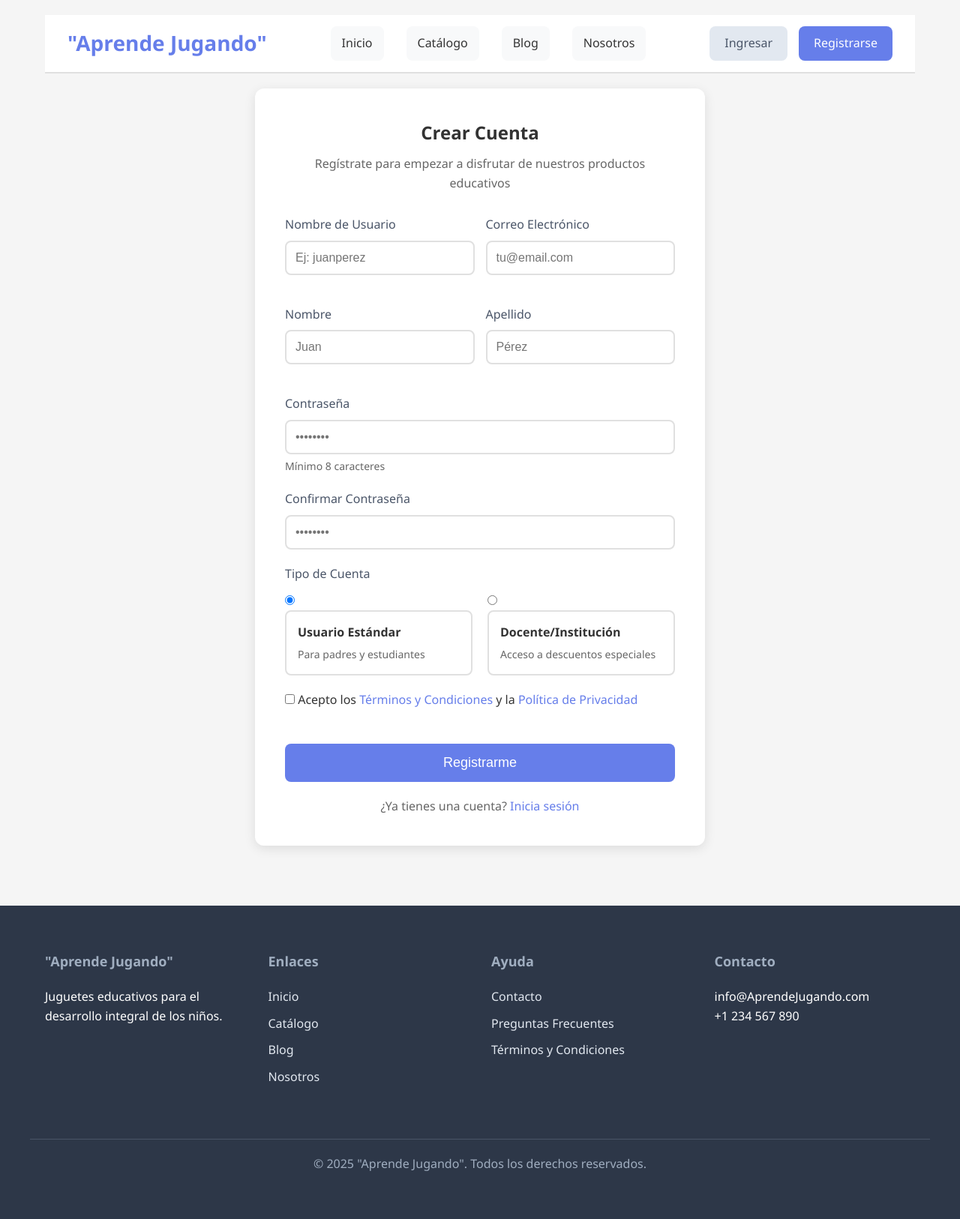
After one commit to Cazariny/Aprender_Jugando, a Django app: page /registro/ in a window 1280 px wide. The commit adds this page. Shown: the whole page at 75% size. Run offline with Django 5.2, Linux system fonts and the light colour scheme.

Commit message:
ajuste de logo admin y login + registro

```diff
--- a/AprenderJugando/urls.py
+++ b/AprenderJugando/urls.py
@@ -19,6 +19,9 @@ from django.urls import path
 from django.conf import settings
 from contenido import views
 from api import views as views_api
+from contenido.views import registro
+from contenido.views import login as login_view
+
 
 urlpatterns = [
     path('admin/', admin.site.urls),
@@ -26,6 +29,13 @@ urlpatterns = [
     path('acerca/', views.about, name='acerca'),
     path('blog/', views_api.BlogCategory, name='Blog'),
     path('blog/<slug:slug>', views_api.BlogDetail, name='BlogDetail'),
+    path('login/', views.login, name='login'),
+    path('login/', views.login, name='login'),
+    path('accounts/login/', login_view),
+    path('registro/', views.registro, name='registro'),
+    path('logout/', views.logout, name='logout'),
+
+
 ]
 
 if settings.DEBUG:
--- a/api/views.py
+++ b/api/views.py
@@ -45,3 +45,9 @@ def BlogDetail(request, slug):
     post.refresh_from_db()  # Actualizar el objeto con el nuevo valor de vistas
 
     return render(request, "blog/blog_detail.html", {'post': post})
+
+def login(request):
+    return render(request, "pages/login.html")
+
+def registro(request):
+    return render(request, "pages/.html")
--- a/contenido/templates/base.html
+++ b/contenido/templates/base.html
@@ -9,6 +9,13 @@
     {% block extra_css %}{% endblock %}
 </head>
 <body>
+    {% if messages %}
+  <ul class="messages">
+    {% for message in messages %}
+      <li>{{ message }}</li>
+    {% endfor %}
+  </ul>
+{% endif %}
     <div class="container">
         {% include 'partials/_header.html' %}
 
--- a/contenido/templates/pages/home.html
+++ b/contenido/templates/pages/home.html
@@ -30,7 +30,7 @@
         <h3>Sobre Nosotros</h3>
         <p>Nuestra misión y valores</p>
     </a>
-    <a href="" class="quick-card">
+    <a href="{%url "login" %}" class="quick-card">
         <div class="quick-icon">👤</div>
         <h3>Regístrate</h3>
         <p>Y obtén beneficios exclusivos</p>
--- /dev/null
+++ b/contenido/templates/pages/registro.html
@@ -0,0 +1,95 @@
+{% extends 'base.html' %}
+{% load static %}
+
+{% block title %}Registrarse - "Aprende Jugando"{% endblock %}
+
+{% block content %}
+<section class="form-section">
+    <div class="form-container">
+        <h1 style="margin-bottom: 10px; text-align: center;">Crear Cuenta</h1>
+        <p style="text-align: center; margin-bottom: 30px; color: #666;">
+            Regístrate para empezar a disfrutar de nuestros productos educativos
+        </p>
+
+        {% if messages %}
+            <ul style="color: red;">
+            {% for message in messages %}
+                <li>{{ message }}</li>
+            {% endfor %}
+            </ul>
+        {% endif %}
+
+        <form method="POST" action="{% url 'registro' %}">
+            {% csrf_token %}
+            <div style="display: grid; grid-template-columns: 1fr 1fr; gap: 15px; margin-bottom: 20px;">
+                <div class="form-group">
+                    <label class="form-label" for="username">Nombre de Usuario</label>
+                    <input type="text" id="username" name="username" class="form-input" placeholder="Ej: juanperez" required>
+                </div>
+
+                <div class="form-group">
+                    <label class="form-label" for="email">Correo Electrónico</label>
+                    <input type="email" id="email" name="email" class="form-input" placeholder="tu@email.com" required>
+                </div>
+            </div>
+
+            <div style="display: grid; grid-template-columns: 1fr 1fr; gap: 15px; margin-bottom: 20px;">
+                <div class="form-group">
+                    <label class="form-label" for="first_name">Nombre</label>
+                    <input type="text" id="first_name" name="first_name" class="form-input" placeholder="Juan" required>
+                </div>
+                <div class="form-group">
+                    <label class="form-label" for="last_name">Apellido</label>
+                    <input type="text" id="last_name" name="last_name" class="form-input" placeholder="Pérez" required>
+                </div>
+            </div>
+
+            <div class="form-group">
+                <label class="form-label" for="password1">Contraseña</label>
+                <input type="password" id="password1" name="password1" class="form-input" placeholder="••••••••" required>
+                <p style="font-size: 14px; color: #666; margin-top: 5px;">Mínimo 8 caracteres</p>
+            </div>
+
+            <div class="form-group">
+                <label class="form-label" for="password2">Confirmar Contraseña</label>
+                <input type="password" id="password2" name="password2" class="form-input" placeholder="••••••••" required>
+            </div>
+
+            <div class="form-group">
+                <label class="form-label">Tipo de Cuenta</label>
+                <div style="display: flex; gap: 20px; margin-top: 10px;">
+                    <div style="flex: 1;">
+                        <input type="radio" id="standard" name="tipo" value="estandar" checked>
+                        <label for="standard" style="display: block; padding: 15px; border: 2px solid #e0e0e0; border-radius: 8px; cursor: pointer;">
+                            <div style="font-weight: 600; margin-bottom: 5px;">Usuario Estándar</div>
+                            <div style="font-size: 14px; color: #666;">Para padres y estudiantes</div>
+                        </label>
+                    </div>
+                    <div style="flex: 1;">
+                        <input type="radio" id="teacher" name="tipo" value="docente">
+                        <label for="teacher" style="display: block; padding: 15px; border: 2px solid #e0e0e0; border-radius: 8px; cursor: pointer;">
+                            <div style="font-weight: 600; margin-bottom: 5px;">Docente/Institución</div>
+                            <div style="font-size: 14px; color: #666;">Acceso a descuentos especiales</div>
+                        </label>
+                    </div>
+                </div>
+            </div>
+
+            <div class="form-group" style="margin-top: 20px;">
+                <input type="checkbox" id="terms" required>
+                <label for="terms">Acepto los <a href="#" style="color: #667eea; text-decoration: none;">Términos y Condiciones</a> y la <a href="#" style="color: #667eea; text-decoration: none;">Política de Privacidad</a></label>
+            </div>
+
+            <button type="submit" class="btn btn-primary" style="width: 100%; padding: 15px; font-size: 18px; margin: 25px 0 20px;">
+                Registrarme
+            </button>
+
+            <div style="text-align: center;">
+                <p style="color: #666;">¿Ya tienes una cuenta?
+                    <a href="{% url 'login' %}" style="color: #667eea; text-decoration: none;">Inicia sesión</a>
+                </p>
+            </div>
+        </form>
+    </div>
+</section>
+{% endblock %}
--- a/contenido/templates/partials/_header.html
+++ b/contenido/templates/partials/_header.html
@@ -6,19 +6,24 @@
         <a href="{% url "Blog" %}" class="nav-item {% if request.resolver_match.url_name == 'blog' %}active{% endif %}">Blog</a>
         <a href="{% url "acerca" %}" class="nav-item {% if request.resolver_match.url_name == 'about' %}active{% endif %}">Nosotros</a>
     </nav>
-     <!-- <div class="user-actions">
+    <div class="user-actions">
         {% if user.is_authenticated %}
             <a href="" class="nav-item" style="position: relative; padding: 10px 15px;">
                 🛒
-                <span style="position: absolute; top: -5px; right: 0; background: #667eea; color: white; border-radius: 50%; width: 18px; height: 18px; display: flex; align-items: center; justify-content: center; font-size: 12px;">{{ cart_items_count }}</span>
+                <span style="position: absolute; top: -5px; right: 0; background: #667eea; color: white; border-radius: 50%; width: 18px; height: 18px; display: flex; align-items: center; justify-content: center; font-size: 12px;">
+                    {{ cart_items_count }}
+                </span>
             </a>
-            <a href="" class="btn btn-primary" style="display: flex; align-items: center; gap: 8px;">
+            <a href="#" class="btn btn-primary" style="display: flex; align-items: center; gap: 8px;">
                 <span>👤</span>
-                <span>Mi Cuenta</span>
+                <span>Bienvenido, {{ user.username }}</span>
+            </a>
+            <a href="{% url 'logout' %}" class="btn btn-secondary" style="margin-left: 10px;">
+                Cerrar sesión
             </a>
         {% else %}
-            <a href="" class="btn btn-secondary {% if request.resolver_match.url_name == 'login' %}active{% endif %}">Ingresar</a>
-            <a href="" class="btn btn-primary {% if request.resolver_match.url_name == 'register' %}active{% endif %}">Registrarse</a>
+            <a href="{% url 'login' %}" class="btn btn-secondary {% if request.resolver_match.url_name == 'login' %}active{% endif %}">Ingresar</a>
+            <a href="{% url 'registro' %}" class="btn btn-primary {% if request.resolver_match.url_name == 'registro' %}active{% endif %}">Registrarse</a>
         {% endif %}
-   </div>  -->
+    </div>
 </header>
--- a/contenido/views.py
+++ b/contenido/views.py
@@ -1,8 +1,91 @@
-from django.shortcuts import render
+from django.shortcuts import render, redirect
+from django.contrib.auth.models import User
+from django.contrib import messages
+from api.models import UsuarioPersonalizado
+from django.contrib.auth import authenticate, login as auth_login, logout as auth_logout
+from django.contrib.auth import logout
+from django.contrib.auth.decorators import login_required
 
 
 def home(request):
+    print("Usuario logueado:", request.user)
     return render(request, 'pages/home.html')
 
 def about(request):
     return render(request, 'pages/about.html')
+
+def login(request):
+    if request.method == 'POST':
+        email = request.POST.get('email')
+        password = request.POST.get('password')
+
+        user = authenticate(request, email=email, password=password)
+
+        if user is not None:
+            auth_login(request, user)
+            messages.success(request, "Has iniciado sesión correctamente.")
+            return redirect('home')
+        else:
+            messages.error(request, "Correo o contraseña incorrectos.")
+            return redirect('login')
+
+    return render(request, 'pages/login.html')
+
+
+
+
+def logout(request):
+    auth_logout(request)
+    messages.info(request, "Has cerrado sesión correctamente.")
+    return redirect('home')
+
+
+def registro(request):
+    if request.method == 'POST':
+        username = request.POST.get('username')
+        email = request.POST.get('email')
+        first_name = request.POST.get('first_name')
+        last_name = request.POST.get('last_name')
+        password1 = request.POST.get('password1')
+        password2 = request.POST.get('password2')
+        tipo_form = request.POST.get('tipo')  # 'estandar' o 'docente'
+
+        tipo_membresia = 'regular' if tipo_form == 'estandar' else 'teacher'
+
+        if password1 != password2:
+            messages.error(request, "Las contraseñas no coinciden.")
+            return redirect('registro')
+
+        if UsuarioPersonalizado.objects.filter(username=username).exists():
+            messages.error(request, "El nombre de usuario ya está en uso.")
+            return redirect('registro')
+
+        if UsuarioPersonalizado.objects.filter(email=email).exists():
+            messages.error(request, "El correo electrónico ya está en uso.")
+            return redirect('registro')
+
+        try:
+            usuario = UsuarioPersonalizado.objects.create_user(
+                username=username,
+                email=email,
+                password=password1,
+                tipo_membresia=tipo_membresia,
+                first_name=first_name,
+                last_name=last_name,
+            )
+
+            # Ahora autenticar para login automático:
+            user = authenticate(request, email=email, password=password1)
+            if user is not None:
+                auth_login(request, user, backend='api.auth_backends.EmailBackend')
+                messages.success(request, "Usuario registrado correctamente e iniciado sesión.")
+                return redirect('home')
+            else:
+                messages.error(request, "Error al iniciar sesión automáticamente. Intenta iniciar sesión manualmente.")
+                return redirect('login')
+
+        except Exception as e:
+            messages.error(request, f"Error durante el registro: {e}")
+            return redirect('registro')
+
+    return render(request, 'pages/registro.html')
```
Also changed, not shown: AprenderJugando/settings.py (+11 -0 lines), api/auth_backends.py (added, +16 -0 lines), contenido/templates/pages/login.html (added, +38 -0 lines), static/custom/logo.css (added, +8 -0 lines), static/custom/styles.css (deleted).
